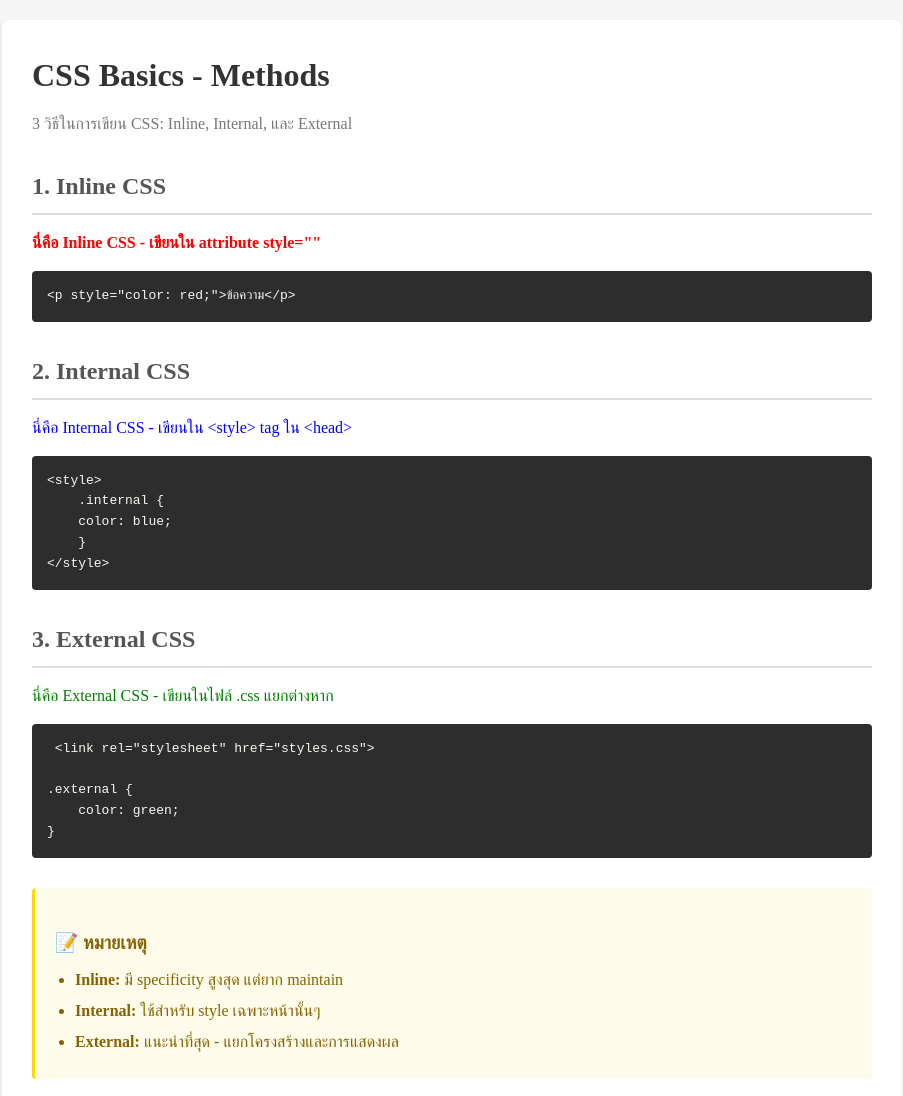
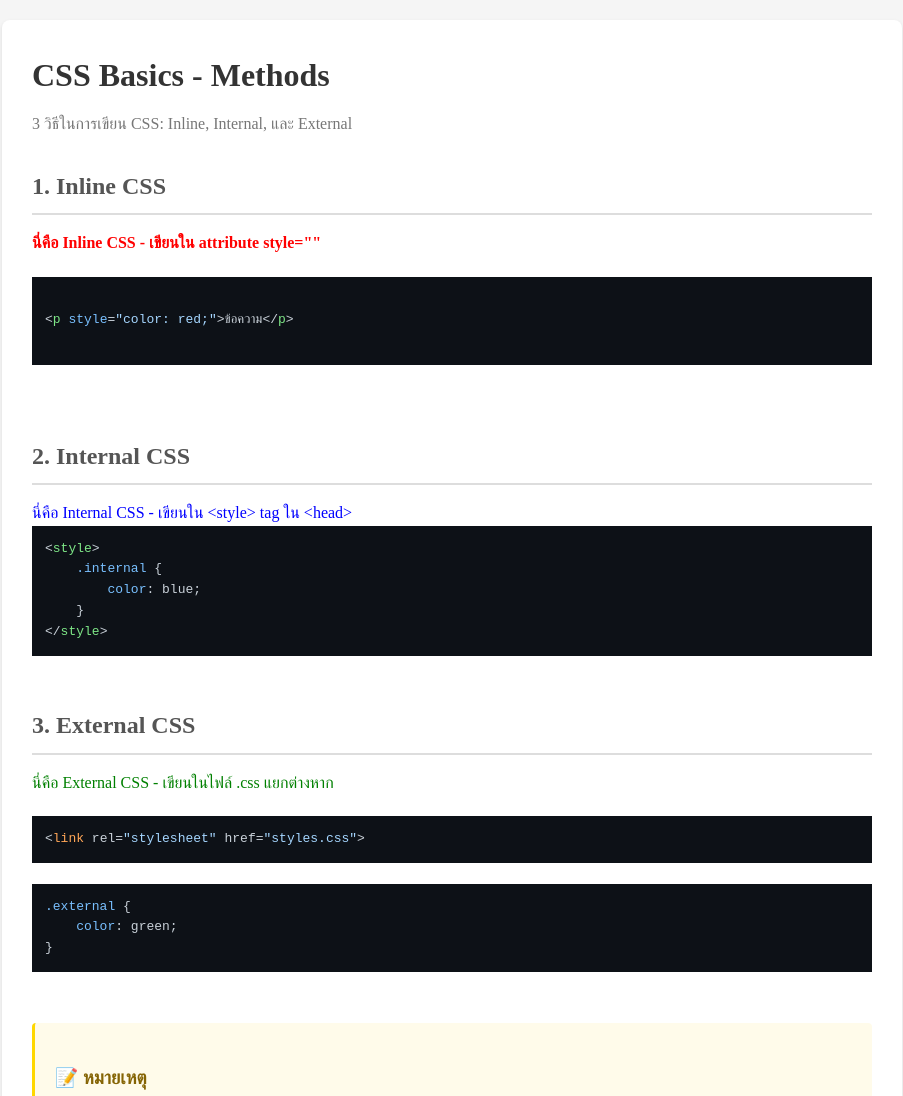
Before and after one commit to ArrayaWongsaita/Basic_CSS, a plain HTML site: page Learning-css/topics/01-basics/index.html in a window 1280 px wide. Shown: the top 1096 px of the page, without its empty margins (188-1091 px from the left). Drawn offline with nearby package versions, Linux system fonts and the light colour scheme.

Commit message:
Add Highlight.js integration for code syntax highlighting in CSS examples

```diff
--- a/Learning-css/global.css
+++ b/Learning-css/global.css
@@ -1,5 +1,5 @@
 /* Global Styles - ใช้ร่วมกันทุกหน้า */
-
+@import url("https://cdnjs.cloudflare.com/ajax/libs/highlight.js/11.9.0/styles/github-dark.min.css");
 * {
   margin: 0;
   padding: 0;
@@ -51,7 +51,7 @@ h3 {
   border-radius: 4px;
 }
 
-code {
+/* code {
   display: block;
   background: #2d2d2d;
   color: #f8f8f2;
@@ -66,7 +66,7 @@ pre {
   padding: 15px;
   border-radius: 4px;
   margin: 15px 0;
-}
+} */
 
 .note {
   background: #fffbea;
--- a/Learning-css/styles.css
+++ b/Learning-css/styles.css
@@ -1,3 +1,4 @@
+@import url("https://cdnjs.cloudflare.com/ajax/libs/highlight.js/11.9.0/styles/github-dark.min.css");
 body {
   background: #f0f0f0;
 }
--- a/Learning-css/topics/01-basics/index.html
+++ b/Learning-css/topics/01-basics/index.html
@@ -6,6 +6,16 @@
     <title>CSS Basics - Methods</title>
     <link rel="stylesheet" href="../../global.css" />
     <link rel="stylesheet" href="styles.css" />
+
+    <!-- Highlight.js -->
+    <link
+      rel="stylesheet"
+      href="https://cdnjs.cloudflare.com/ajax/libs/highlight.js/11.9.0/styles/github-dark.min.css"
+    />
+    <script src="https://cdnjs.cloudflare.com/ajax/libs/highlight.js/11.9.0/highlight.min.js"></script>
+    <script>
+      hljs.highlightAll();
+    </script>
     <style>
       .internal {
         color: blue;
@@ -24,7 +34,11 @@
         <p style="color: red; font-weight: bold">
           นี่คือ Inline CSS - เขียนใน attribute style=""
         </p>
-        <code> &lt;p style="color: red;"&gt;ข้อความ&lt;/p&gt; </code>
+        <pre>
+         <code >
+&lt;p style="color: red;"&gt;ข้อความ&lt;/p&gt;
+        </code>
+       </pre>
       </section>
 
       <section class="basic">
@@ -33,11 +47,11 @@
           นี่คือ Internal CSS - เขียนใน &lt;style&gt; tag ใน &lt;head&gt;
         </p>
         <pre>
-&lt;style&gt;
+<code>&lt;style&gt;
     .internal {
-    color: blue;
+        color: blue;
     }
-&lt;/style&gt;
+&lt;/style&gt;</code>
 </pre
         >
       </section>
@@ -47,11 +61,11 @@
         <p class="external">
           นี่คือ External CSS - เขียนในไฟล์ .css แยกต่างหาก
         </p>
-<pre> &lt;link rel="stylesheet" href="styles.css"&gt;
-
-.external {
+        <pre>
+<code>&lt;link rel="stylesheet" href="styles.css"&gt; </code>
+<code >.external {
     color: green;
-}
+}</code>
 </pre>
       </section>
 
--- a/Learning-css/topics/01-basics/styles.css
+++ b/Learning-css/topics/01-basics/styles.css
@@ -1,5 +1,4 @@
 /* CSS Basics - Specific Styles */
-
 .external {
     color: green;
 }
```
